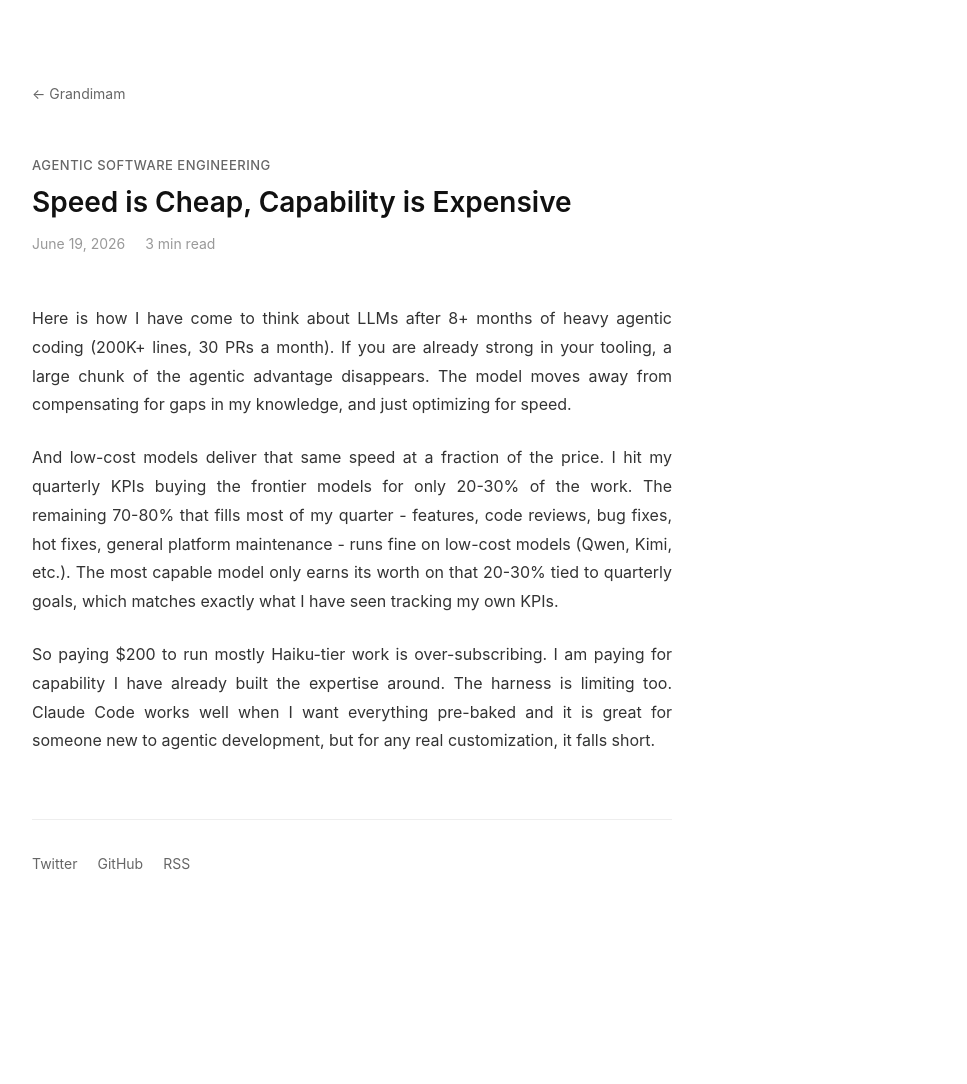
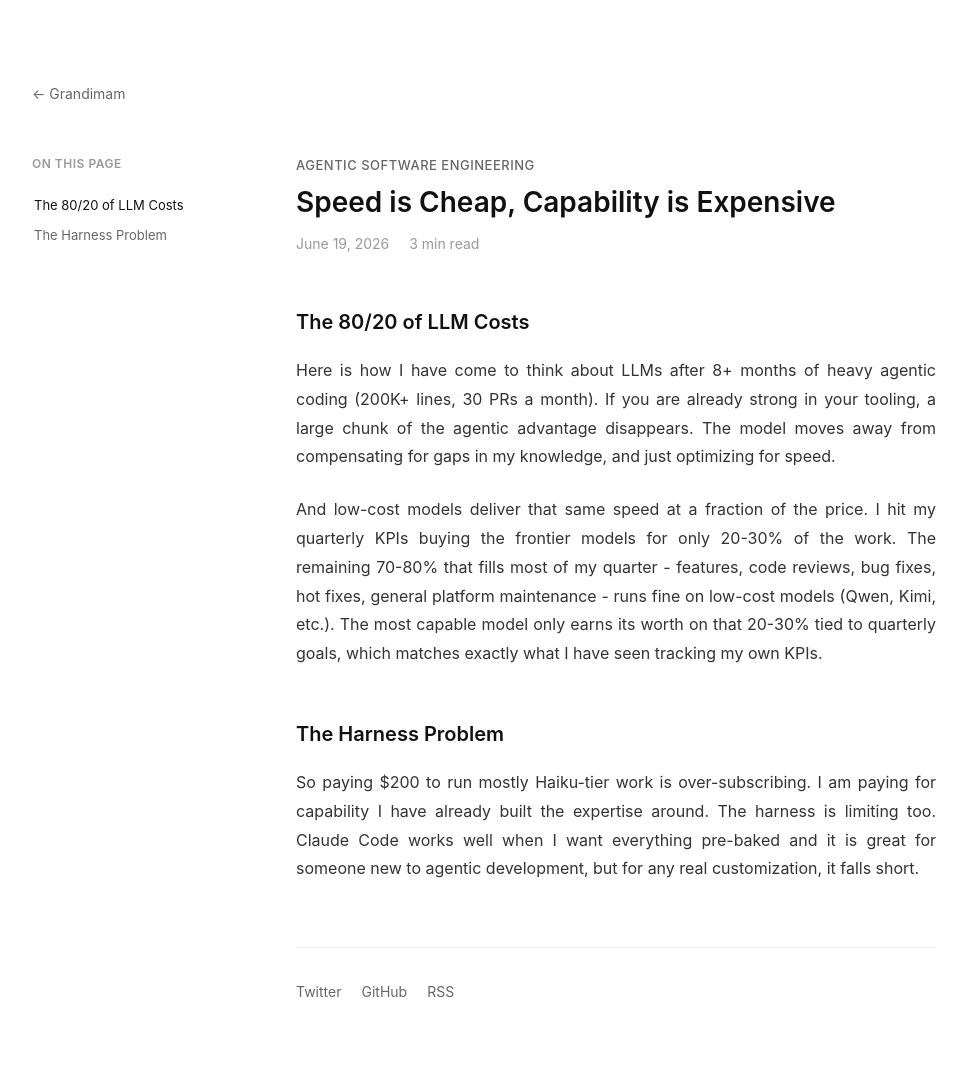
Before and after one commit to grandimam/grandimam, a Jekyll site: the page built from blog/_posts/2026-06-19-speed-is-cheap-capability-is-expensive.md, in a window 1280 px wide. Shown: the whole page, without its empty margins (82-1049 px from the left). Built offline with Jekyll 4.4.1, drawn with Linux system fonts in a browser that asks for light colours; before the commit the page ends 956 px from its top, so only the background shows below that.

Commit message:
added TOC

```diff
--- a/blog/_posts/2026-06-19-speed-is-cheap-capability-is-expensive.md
+++ b/blog/_posts/2026-06-19-speed-is-cheap-capability-is-expensive.md
@@ -8,8 +8,12 @@ slug: speed-is-cheap-capability-is-expensive
 excerpt: "After 8+ months of heavy agentic coding, here is how I think about LLM costs and capability."
 ---
 
+## The 80/20 of LLM Costs
+
 Here is how I have come to think about LLMs after 8+ months of heavy agentic coding (200K+ lines, 30 PRs a month). If you are already strong in your tooling, a large chunk of the agentic advantage disappears. The model moves away from compensating for gaps in my knowledge, and just optimizing for speed.
 
 And low-cost models deliver that same speed at a fraction of the price. I hit my quarterly KPIs buying the frontier models for only 20-30% of the work. The remaining 70-80% that fills most of my quarter - features, code reviews, bug fixes, hot fixes, general platform maintenance - runs fine on low-cost models (Qwen, Kimi, etc.). The most capable model only earns its worth on that 20-30% tied to quarterly goals, which matches exactly what I have seen tracking my own KPIs.
 
+## The Harness Problem
+
 So paying $200 to run mostly Haiku-tier work is over-subscribing. I am paying for capability I have already built the expertise around. The harness is limiting too. Claude Code works well when I want everything pre-baked and it is great for someone new to agentic development, but for any real customization, it falls short.
```
